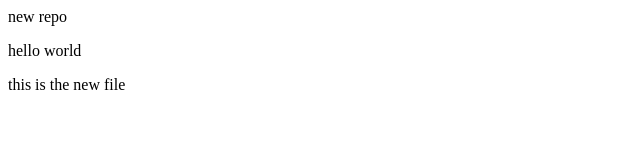
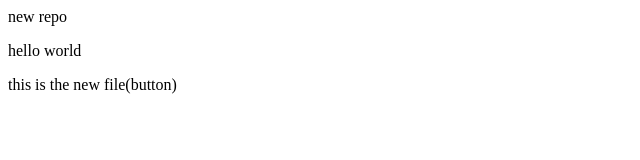
Before and after one commit to Sarthak1725/demo_git, a plain HTML site: page index.html in a window 1280 px wide. Shown: the full height of the page, 0-640 px from the left. Drawn offline with Linux system fonts and the light colour scheme.

```diff
--- a/index.html
+++ b/index.html
@@ -1,3 +1,3 @@
 <p>new repo</p>
 <p>hello world</p>
-<p>this is the new file</p>
+<p>this is the new file(button)</p>
```
